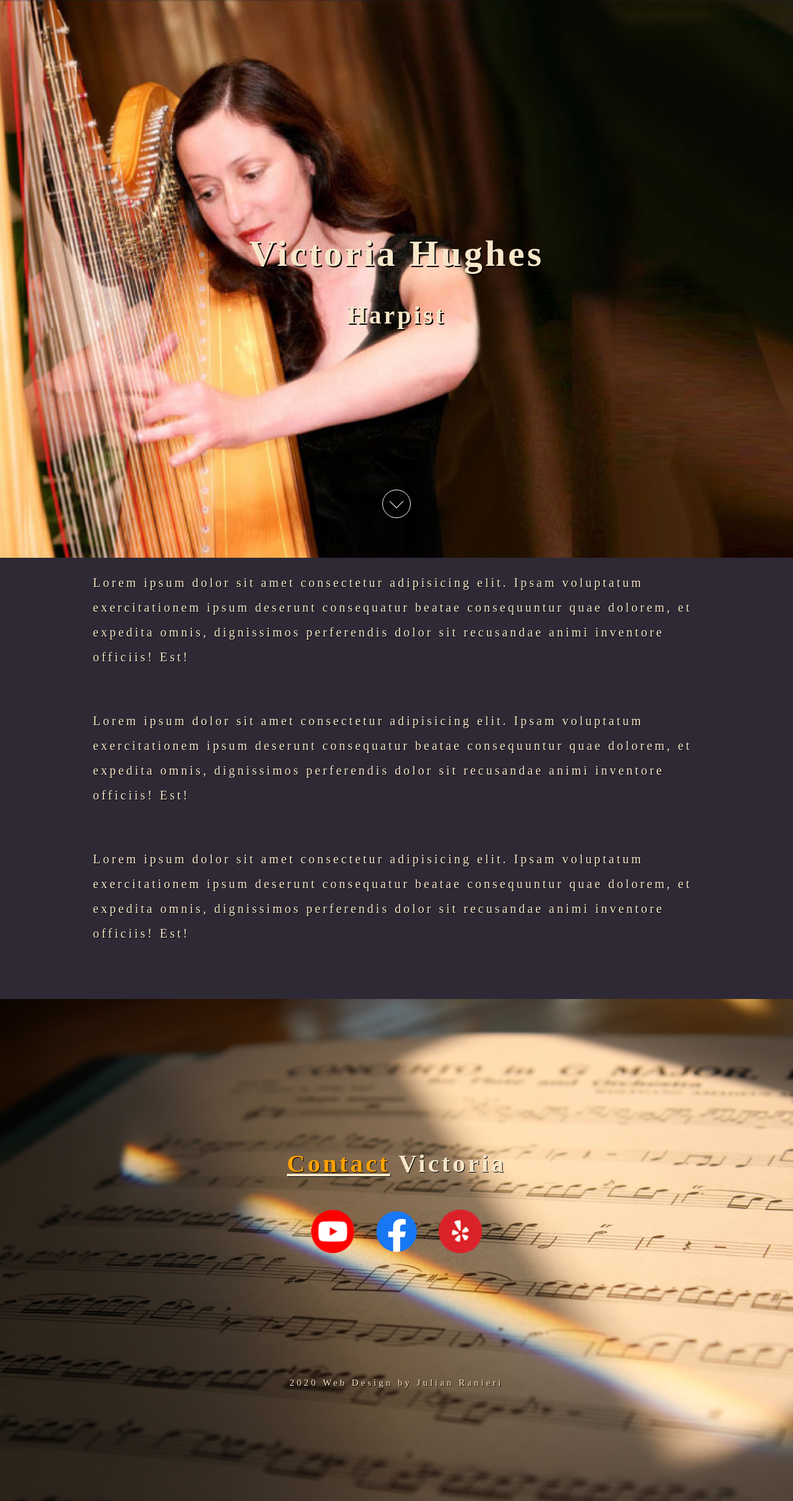
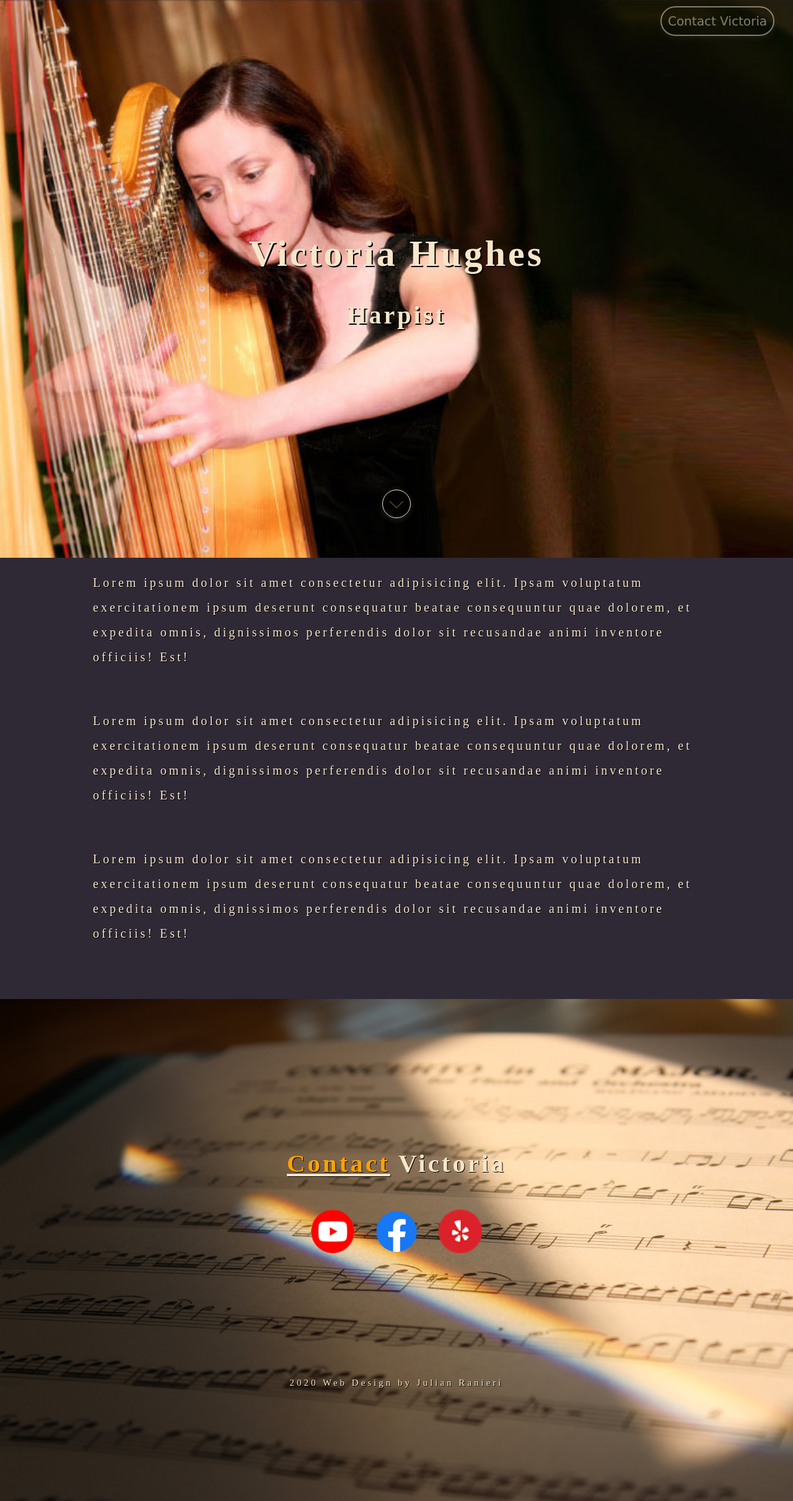
Before and after one commit to royalsaltmerchant/victoriaharpist, a Jekyll site: the page built from index.html, in a window 1280 px wide. Shown: the whole page at 62% size. Built offline with Jekyll 4.4.1, drawn with Linux system fonts in a browser that asks for light colours; some web fonts are replaced.

Commit message:
contact victoria button on landing

```diff
--- a/assets/styling.css
+++ b/assets/styling.css
@@ -186,6 +186,27 @@ p {
     animation-duration: 4s;
 }
 
+.landing button {
+    position: absolute;
+    top: 10px;
+    right:30px;
+    border-radius: 40px;
+    border-width: 2px;
+    border-style: solid;
+    border-color: rgb(247, 230, 201);
+    color: rgb(247, 230, 201);
+    text-shadow: 1px 1px rgb(41, 41, 41);
+    box-shadow: 1px 3px 10px rgb(41, 41, 41);
+    background: none;
+    font-family: Verdana;
+    font-size: 20px;
+    padding: 10px;
+    opacity: 0.5;
+}
+.landing button:hover {
+    opacity: 1;
+}
+
 /* scroll down button inside landing */
 .demo a {
     position: absolute;
@@ -195,7 +216,7 @@ p {
     display: inline-block;
     -webkit-transform: translate(0, -50%);
     transform: translate(0, -50%);
-    color: #fff;
+    color: rgb(247, 230, 201);
     font : normal 400 20px/1 'Josefin Sans', sans-serif;
     letter-spacing: .1em;
     text-decoration: none;
@@ -207,7 +228,7 @@ p {
 
 #section02 a {
     padding-top: 60px;
-    transition-duration: 2s;
+
   }
   #section02 a span {
     position: absolute;
@@ -216,10 +237,10 @@ p {
     width: 46px;
     height: 46px;
     margin-left: -23px;
-    border: 1px solid #fff;
+    border: 1px solid rgb(247, 230, 201);
     border-radius: 100%;
     box-sizing: border-box;
-    box-shadow: 0px 3px 10px black;
+    box-shadow: 0px 3px 10px rgb(36, 36, 36);
   }
   #section02 a span::after {
     position: absolute;
@@ -229,8 +250,8 @@ p {
     width: 16px;
     height: 16px;
     margin: -12px 0 0 -8px;
-    border-left: 1px solid #fff;
-    border-bottom: 1px solid #fff;
+    border-left: 1px solid rgb(129, 91, 34);
+    border-bottom: 1px solid rgb(129, 91, 34);
     -webkit-transform: rotate(-45deg);
     transform: rotate(-45deg);
     box-sizing: border-box;
--- a/index.html
+++ b/index.html
@@ -4,7 +4,7 @@ layout: default
 <!-- landing -->
 <div class="landing">
     <div class="landing-text">
-    <!-- <h2>I'm</h2> -->
+    <button>Contact Victoria</button>
     <h1>Victoria Hughes</h1>
     <h2>Harpist</h2>
     </div>
```
